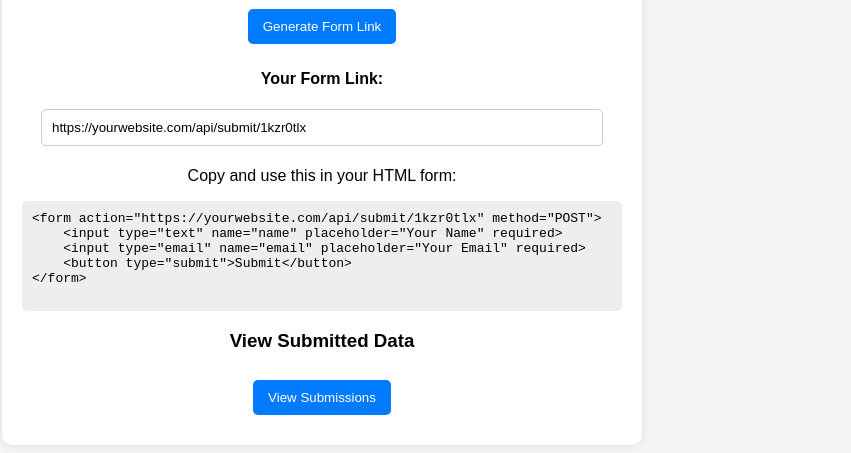
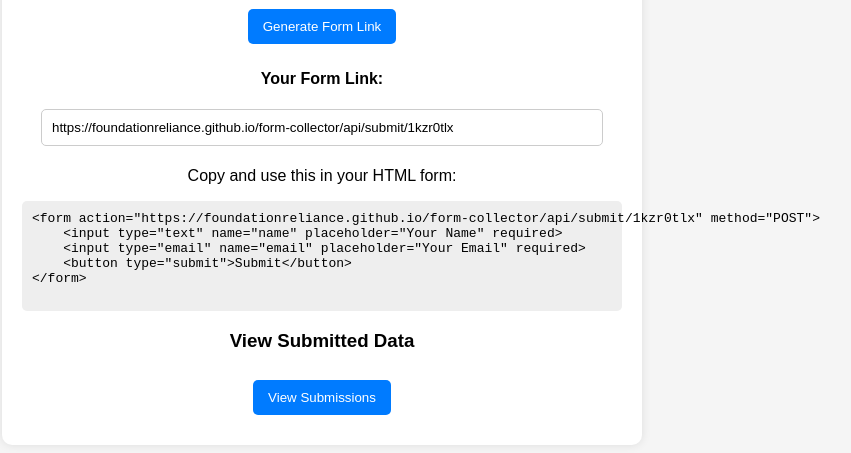
Before and after one commit to foundationreliance/form-collector, a plain HTML site: page index.html in a window 1280 px wide. Both pictures are taken after a click on the button "Generate Form Link". Shown: the part 109-562 px from the top of the page, without its empty margins (318-1169 px from the left). Drawn offline with Linux system fonts and the light colour scheme; no server answers.

Commit message:
Update index.html

```diff
--- a/index.html
+++ b/index.html
@@ -64,7 +64,7 @@
 
         async function generateForm() {
             let formId = Math.random().toString(36).substring(2, 10);
-            let formUrl = `https://yourwebsite.com/api/submit/${formId}`;
+            let formUrl = `https://foundationreliance.github.io/form-collector/api/submit/${formId}`;
 
             document.getElementById("generated_link").innerHTML = `
                 <p><strong>Your Form Link:</strong></p>
```
